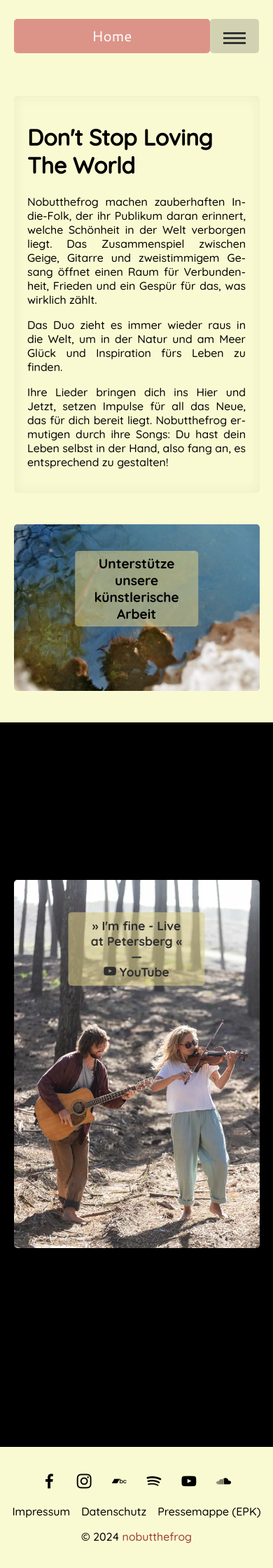
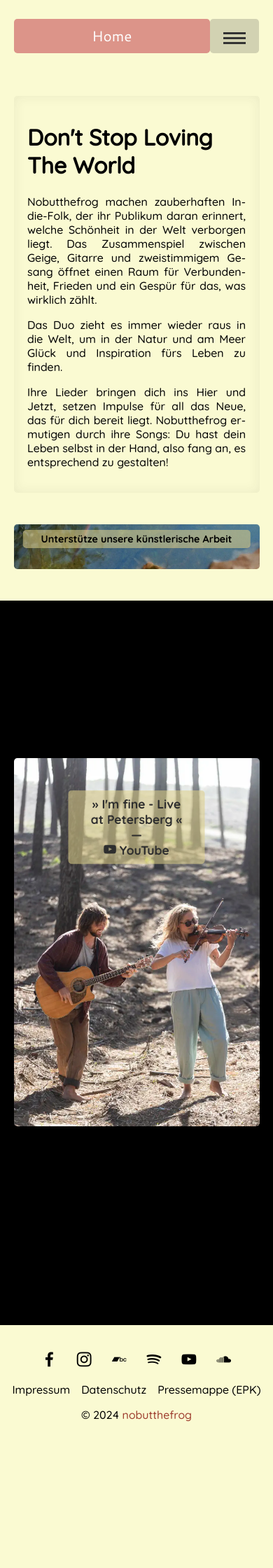
Before and after one commit to chrisongthb/nobutthefrog-com, a Jekyll site: the page built from source/index.md, in a window 390 px wide. Shown: the part 567-2807 px from the top of the page at 70% size. Built offline with Jekyll 4.4.1, drawn with Linux system fonts in a browser that asks for light colours; after the commit the page ends 2633 px from its top, so only the background shows below that.

Commit message:
make support box smaller on small screens

```diff
--- a/source/assets/style/main.css
+++ b/source/assets/style/main.css
@@ -452,10 +452,14 @@ body {
     margin-inline: 5vw;
     margin-top: 5vh;
     width: 90%;
+    height: 4rem;
+    flex-basis: initial;
   }
 
   #support-text {
-    font-size: 1.2em;
+    margin-top: 0.5rem;
+    width: 90%;
+    font-size: 0.9rem;
   }
 
   #main-content-box {
```
